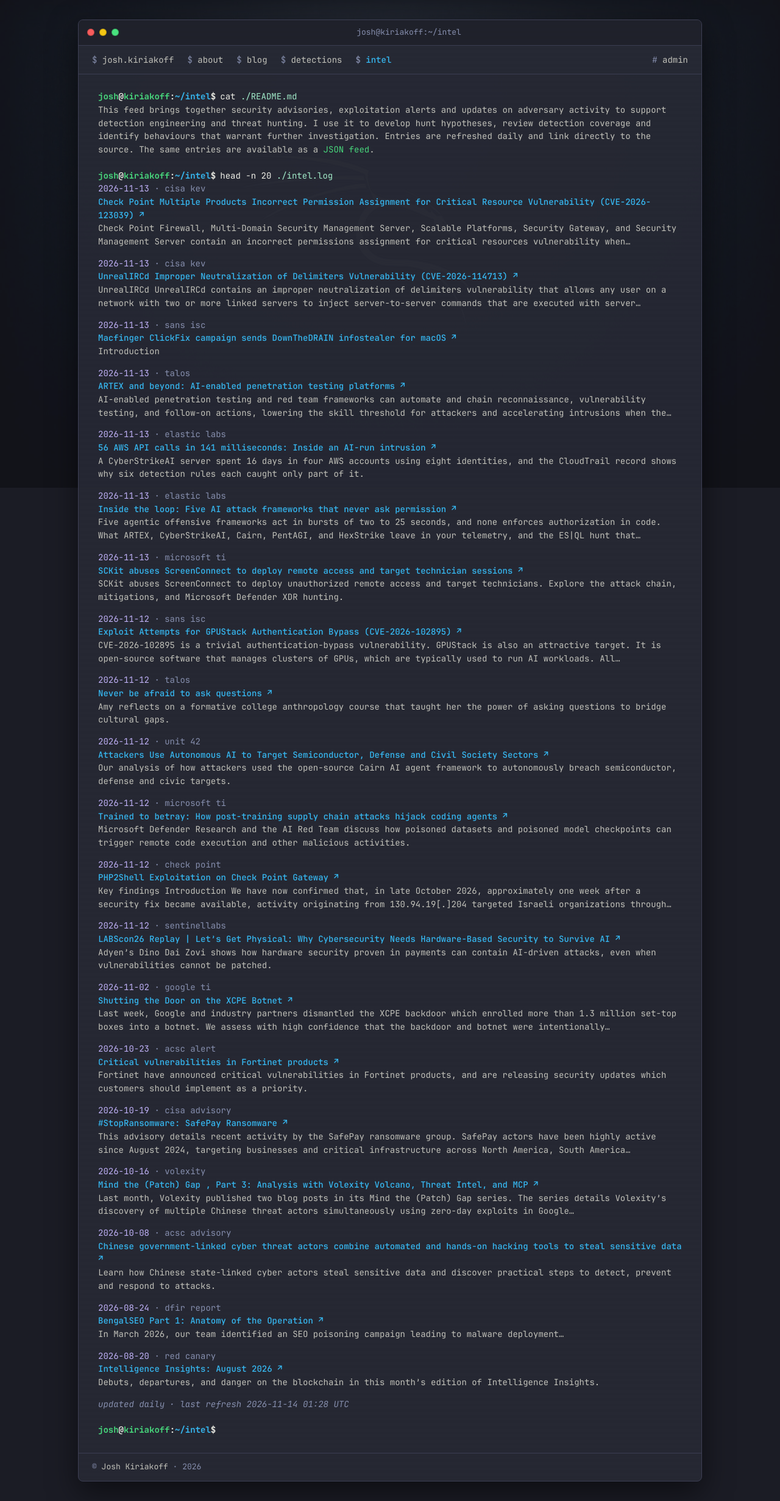
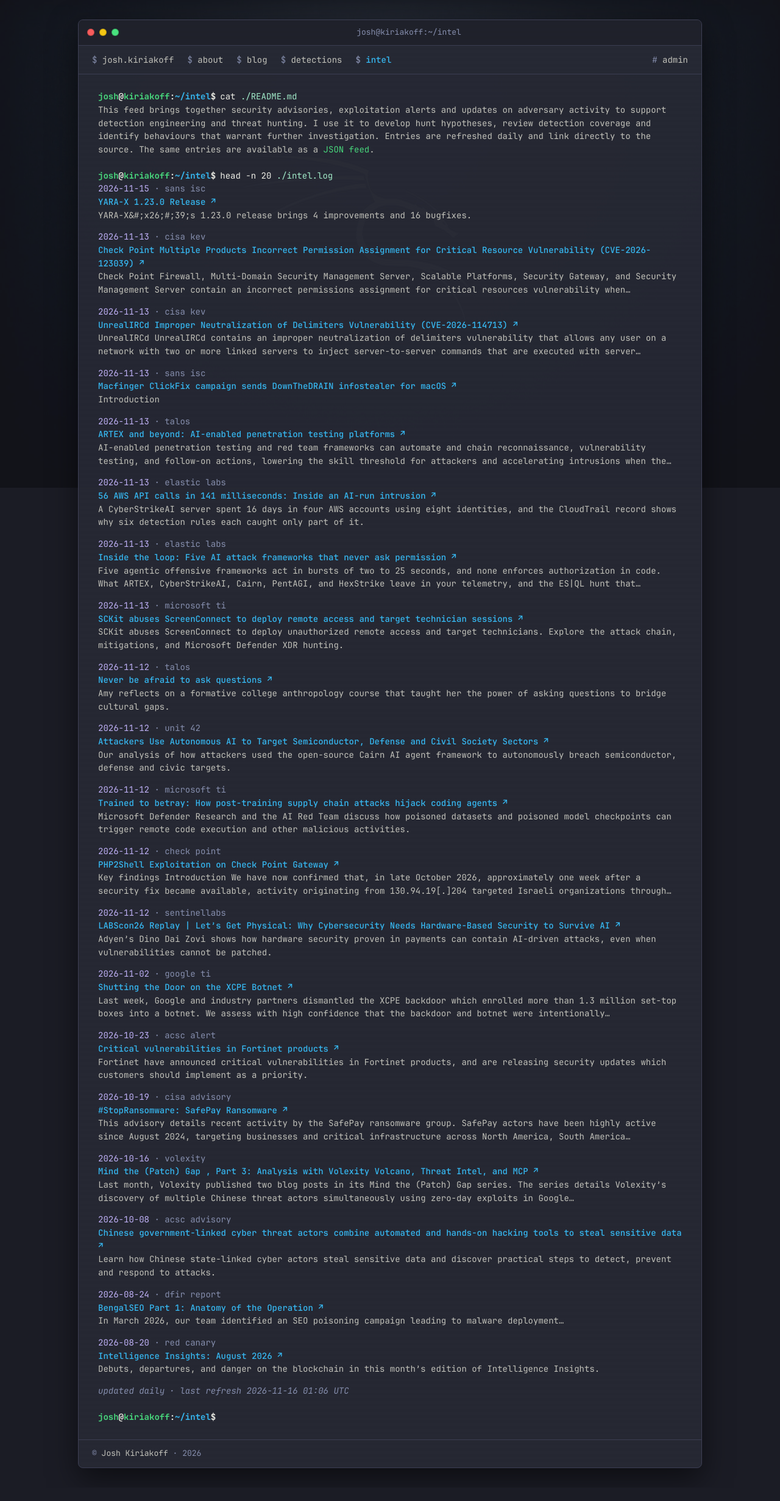
Before and after one commit to josh-kiriakoff/josh-kiriakoff.github.io, a plain HTML site: page intel/index.html in a window 1280 px wide. Shown: the whole page at 61% size. After the commit the page ends 2440 px from the top, so only its background shows below. Drawn offline with Linux system fonts and the light colour scheme.

Commit message:
Refresh intel feed

```diff
--- a/intel/index.html
+++ b/intel/index.html
@@ -69,6 +69,11 @@
           <div class="output readme" hidden>
 <!-- intel:start -->
             <div class="row">
+              <span class="stamp"><time datetime="2026-11-15">2026-11-15</time> · sans isc</span>
+              <a class="ttl" href="https://isc.sans.edu/diary/rss/33496" rel="noopener noreferrer" target="_blank">YARA-X 1.23.0 Release ↗</a>
+              <span class="desc">YARA-X&amp;#;x26;#;39;s 1.23.0 release brings 4 improvements and 16 bugfixes.</span>
+            </div>
+            <div class="row">
               <span class="stamp"><time datetime="2026-11-13">2026-11-13</time> · cisa kev</span>
               <a class="ttl" href="https://nvd.nist.gov/vuln/detail/CVE-2026-123039" rel="noopener noreferrer" target="_blank">Check Point Multiple Products Incorrect Permission Assignment for Critical Resource Vulnerability (CVE-2026-123039) ↗</a>
               <span class="desc">Check Point Firewall, Multi-Domain Security Management Server, Scalable Platforms, Security Gateway, and Security Management Server contain an incorrect permissions assignment for critical resources vulnerability when…</span>
@@ -102,11 +107,6 @@
               <span class="stamp"><time datetime="2026-11-13">2026-11-13</time> · microsoft ti</span>
               <a class="ttl" href="https://www.microsoft.com/en-us/security/blog/2026/11/13/sckit-abuses-screenconnect-deploy-remote-access-target-technician-sessions/" rel="noopener noreferrer" target="_blank">SCKit abuses ScreenConnect to deploy remote access and target technician sessions ↗</a>
               <span class="desc">SCKit abuses ScreenConnect to deploy unauthorized remote access and target technicians. Explore the attack chain, mitigations, and Microsoft Defender XDR hunting.</span>
-            </div>
-            <div class="row">
-              <span class="stamp"><time datetime="2026-11-12">2026-11-12</time> · sans isc</span>
-              <a class="ttl" href="https://isc.sans.edu/diary/rss/33514" rel="noopener noreferrer" target="_blank">Exploit Attempts for GPUStack Authentication Bypass (CVE-2026-102895) ↗</a>
-              <span class="desc">CVE-2026-102895 is a trivial authentication-bypass vulnerability. GPUStack is also an attractive target. It is open-source software that manages clusters of GPUs, which are typically used to run AI workloads. All…</span>
             </div>
             <div class="row">
               <span class="stamp"><time datetime="2026-11-12">2026-11-12</time> · talos</span>
@@ -168,7 +168,7 @@
               <a class="ttl" href="https://redcanary.com/blog/threat-intelligence/intelligence-insights-august-2026/" rel="noopener noreferrer" target="_blank">Intelligence Insights: August 2026 ↗</a>
               <span class="desc">Debuts, departures, and danger on the blockchain in this month’s edition of Intelligence Insights.</span>
             </div>
-            <span class="updated">updated daily · last refresh 2026-11-14 01:28 UTC</span>
+            <span class="updated">updated daily · last refresh 2026-11-16 01:06 UTC</span>
 <!-- intel:end -->
           </div>
         </div>
```
Also changed, not shown: intel/feed.json (+10 -10 lines).
